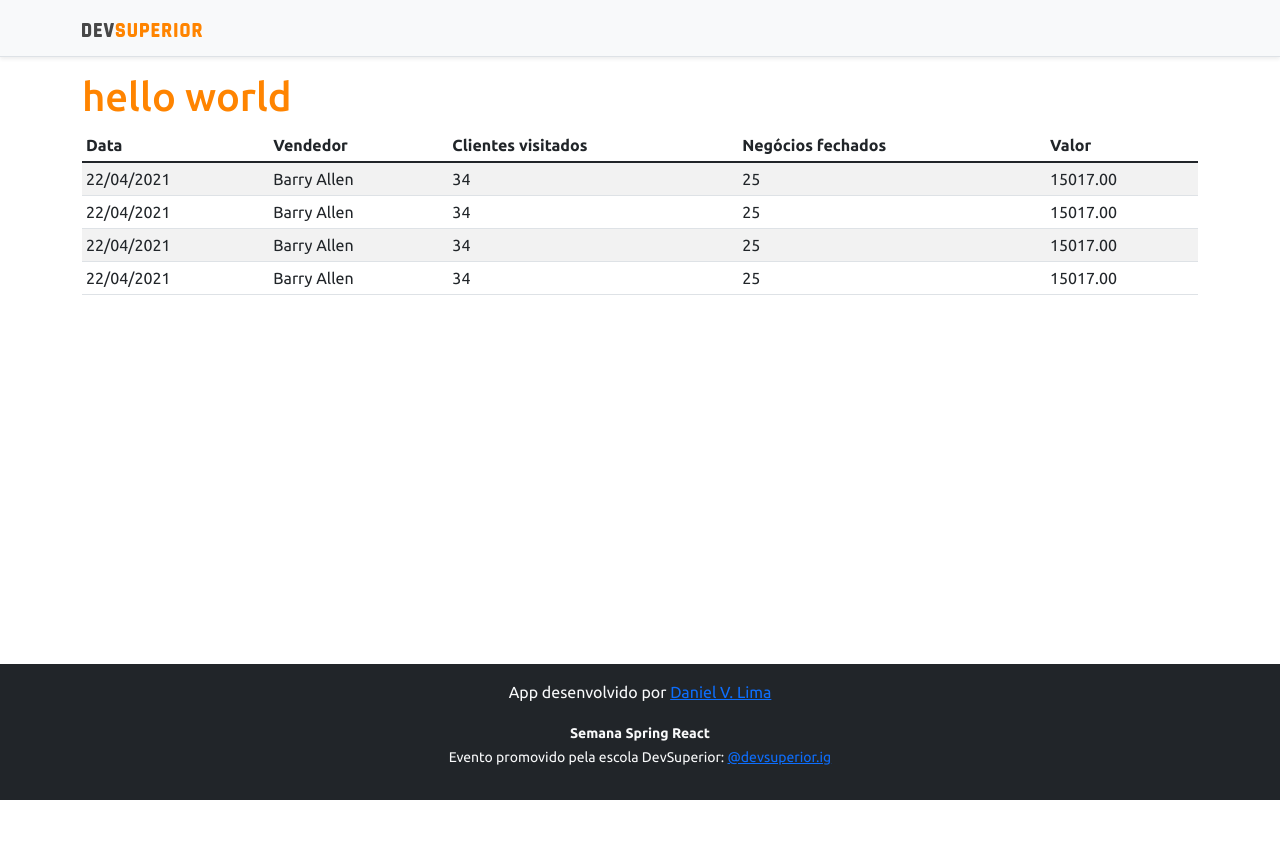
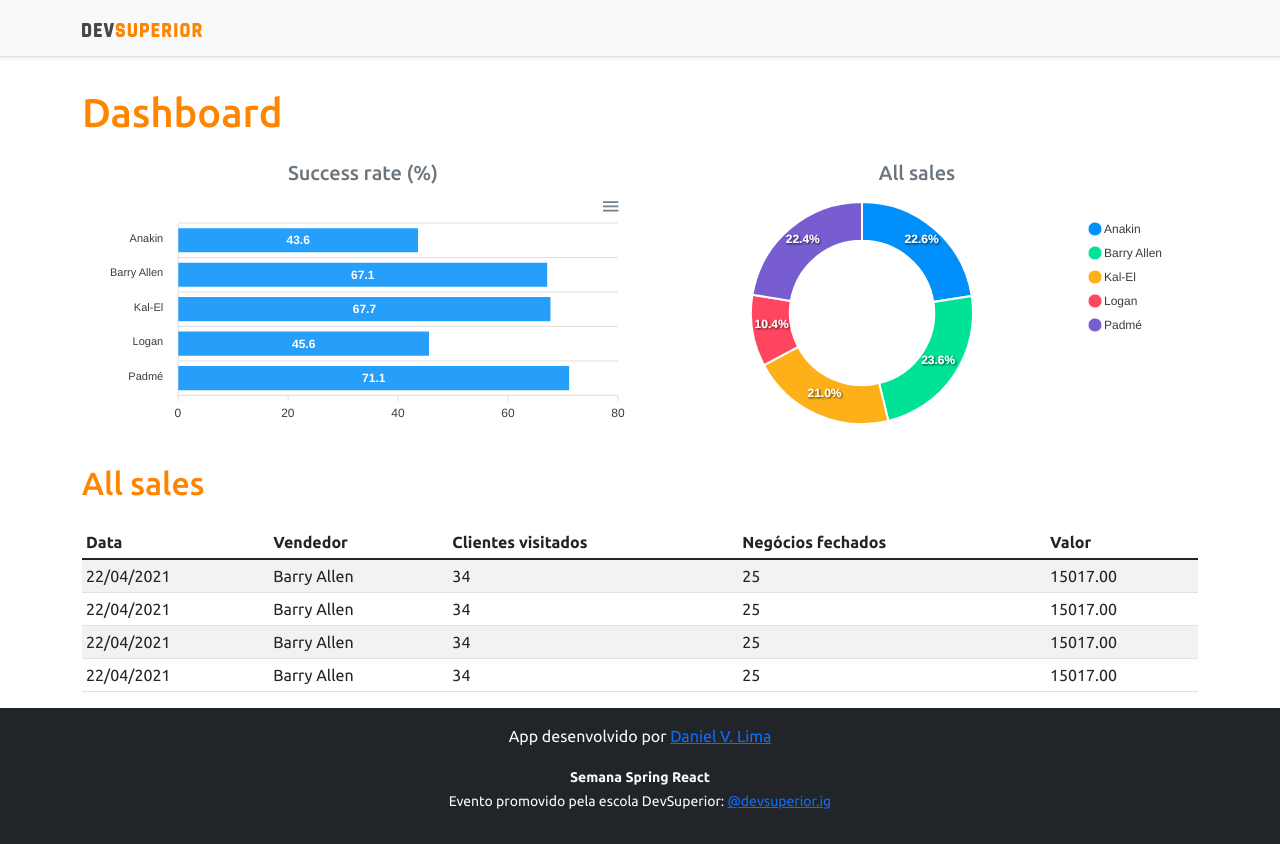
Before and after one commit to danielvlima/loja-react-spring, a React (Create React App) app in the folder frontend/: page / in a window 1280 px wide. Before the commit the page ends 800 px from the top, so only its background shows below. Built offline with nearby package versions, Linux system fonts and the light colour scheme.

Commit message:
static charts

```diff
--- a/frontend/package.json
+++ b/frontend/package.json
@@ -10,8 +10,10 @@
     "@types/node": "^12.0.0",
     "@types/react": "^17.0.0",
     "@types/react-dom": "^17.0.0",
+    "apexcharts": "^3.29.0",
     "bootstrap": "^5.1.3",
     "react": "^17.0.2",
+    "react-apexcharts": "^1.3.9",
     "react-dom": "^17.0.2",
     "react-scripts": "4.0.3",
     "typescript": "^4.1.2",
--- a/frontend/src/App.tsx
+++ b/frontend/src/App.tsx
@@ -1,4 +1,6 @@
+import BarChart from 'components/BarChart';
 import DataTable from 'components/DataTable';
+import DonutChart from 'components/DonutChart';
 import Footer from 'components/Footer';
 import NavBar from 'components/NavBar';
 
@@ -7,7 +9,22 @@
     <>
     <NavBar/>
     <div className="container">
-       <h1 className="text-primary">hello world</h1>
+       <h1 className="text-primary py-3">Dashboard</h1>
+        <div className="row px-3">
+          <div className="col-sm-6">
+            <h5 className="text-center text-secondary">Success rate (%)</h5>
+            <BarChart/>
+          </div>
+          <div className="col-sm-6">
+            <h5 className="text-center text-secondary">All sales</h5>
+            <DonutChart/>
+          </div>
+        </div>
+
+        <div className="py-3">
+          <h2 className="text-primary">All sales</h2>
+        </div>
+
        <DataTable />
     </div>
     <Footer />
--- /dev/null
+++ b/frontend/src/components/BarChart/index.tsx
@@ -0,0 +1,33 @@
+import Chart from 'react-apexcharts'
+
+function BarChart() {
+    const options = {
+        plotOptions: {
+            bar: {
+                horizontal: true,
+            }
+        },
+    };
+
+    const mockData = {
+        labels: {
+            categories: ['Anakin', 'Barry Allen', 'Kal-El', 'Logan', 'Padmé']
+        },
+        series: [
+            {
+                name: "% Sucesso",
+                data: [43.6, 67.1, 67.7, 45.6, 71.1]
+            }
+        ]
+    };
+    return (
+        <Chart
+            options={{...options, xaxis: mockData.labels}}
+            series={mockData.series}
+            type="bar"
+            height="240"
+        />
+    );
+  }
+
+  export default BarChart;
--- /dev/null
+++ b/frontend/src/components/DonutChart/index.tsx
@@ -0,0 +1,24 @@
+import Chart from 'react-apexcharts'
+
+function DonutChart() {
+    const mockData = {
+        series: [477138, 499928, 444867, 220426, 473088],
+        labels: ['Anakin', 'Barry Allen', 'Kal-El', 'Logan', 'Padmé']
+    }
+
+    const options = {
+        legend: {
+            show: true
+        }
+    }
+    return (
+        <Chart
+            options={{...options, labels: mockData.labels}}
+            series={mockData.series}
+            type="donut"
+            height="240"
+        />
+    );
+  }
+
+  export default DonutChart;
```
Also changed, not shown: 1 other file (tests, documents, lock files or other folders).
